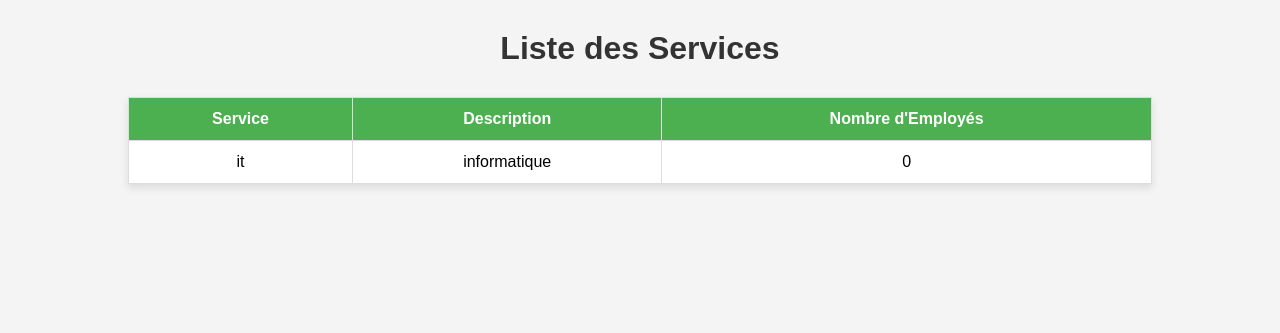
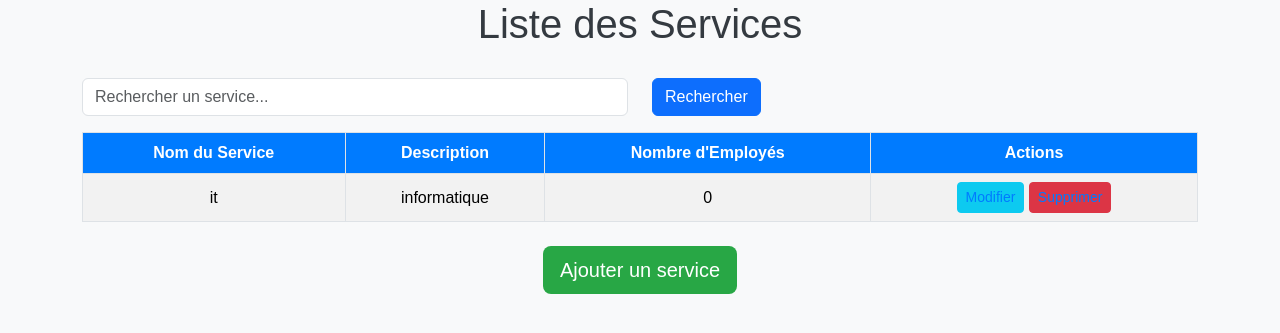
Before and after one commit to coding-with-lounas/rh-management-system, a Django app: page /services/ in a window 1280 px wide. Shown: the top 333 px of the page. Run offline with Django 5.2, Linux system fonts and the light colour scheme; data comes from the database, SQL or seed files in the repository; both versions use the stored data as it was after the commit; data that the repository does not hold is empty.

Commit message:
edit in service html

```diff
--- a/rh_management/admin_rh/templates/testservice.html
+++ b/rh_management/admin_rh/templates/testservice.html
@@ -3,52 +3,50 @@
 <head>
     <meta charset="UTF-8">
     <meta name="viewport" content="width=device-width, initial-scale=1.0">
-    <title>Services et Employés</title>
+    <title>Liste des Services</title>
+    <!-- Lien vers Bootstrap -->
+    <link href="https://cdn.jsdelivr.net/npm/bootstrap@5.3.0-alpha1/dist/css/bootstrap.min.css" rel="stylesheet">
+
     <style>
         body {
+            background-color: #f8f9fa;
             font-family: Arial, sans-serif;
-            margin: 0;
-            padding: 0;
-            background-color: #f4f4f4;
         }
-
         h1 {
+            margin-bottom: 30px;
+            color: #343a40;
             text-align: center;
-            margin-top: 30px;
-            color: #333;
+            font-size: 2.5rem;
         }
-
         table {
-            width: 80%;
-            margin: 30px auto;
-            border-collapse: collapse;
-            background-color: #fff;
-            box-shadow: 0 4px 8px rgba(0, 0, 0, 0.1);
+            margin: 0 auto;
+            width: 90%;
         }
-
         th, td {
-            padding: 12px;
             text-align: center;
-            border: 1px solid #ddd;
+            vertical-align: middle;
         }
-
-        th {
-            background-color: #4CAF50;
+        .table th, .table td {
+            border: 1px solid #dee2e6;
+        }
+        .table th {
+            background-color: #007bff;
             color: white;
         }
-
-        tr:nth-child(even) {
-            background-color: #f2f2f2;
+        .table td a {
+            text-decoration: none;
+            color: #007bff;
         }
-
-        tr:hover {
-            background-color: #ddd;
+        .table td a:hover {
+            color: #0056b3;
+            text-decoration: underline;
         }
-
-        .message {
-            text-align: center;
-            font-size: 18px;
-            color: #888;
+        .btn-custom {
+            background-color: #28a745;
+            color: white;
+        }
+        .btn-custom:hover {
+            background-color: #218838;
         }
     </style>
 </head>
@@ -56,13 +54,32 @@
 
     <h1>Liste des Services</h1>
 
-    {% if services %}
-    <table>
+    <!-- Formulaire de recherche -->
+    <div class="container">
+        <form method="GET" action="{% url 'rechercherService' %}">
+            <div class="row mb-3">
+                <div class="col-md-6">
+                    <input type="text" class="form-control" name="search" placeholder="Rechercher un service..." value="{{ request.GET.search }}">
+                </div>
+                <div class="col-md-3">
+                    <button type="submit" class="btn btn-primary">Rechercher</button>
+                </div>
+            </div>
+        </form>
+
+        <!-- Message d'erreur ou d'info -->
+        {% if message %}
+            <div class="alert alert-info">{{ message }}</div>
+        {% endif %}
+
+        <!-- Tableau des services -->
+        <table class="table table-striped table-hover">
             <thead>
                 <tr>
-                <th>Service</th>
+                    <th>Nom du Service</th>
                     <th>Description</th>
                     <th>Nombre d'Employés</th>
+                    <th>Actions</th>
                 </tr>
             </thead>
             <tbody>
@@ -70,16 +87,23 @@
                     <tr>
                         <td>{{ service.nom_service }}</td>
                         <td>{{ service.description }}</td>
-                <td>{{ service.nbr_employe }}</td>  <!-- Affiche le nombre d'employés -->
+                        <td>{{ service.nbr_employe }}</td> <!-- Affichage du nombre d'employés -->
+                        <td>
+                            <a href="{% url 'modifierService' service.id %}" class="btn btn-info btn-sm">Modifier</a>
+                            <a href="{% url 'supprimerService' service.id %}" class="btn btn-danger btn-sm">Supprimer</a>
+                        </td>
                     </tr>
                 {% endfor %}
             </tbody>
         </table>
-    {% else %}
-    <div class="message">
-        Aucun service trouvé.
+
+        <!-- Bouton d'ajout de service -->
+        <div class="text-center mt-4">
+            <a href="{% url 'ajouterService' %}" class="btn btn-custom btn-lg">Ajouter un service</a>
         </div>
-    {% endif %}
+    </div>
 
+    <script src="https://cdn.jsdelivr.net/npm/@popperjs/core@2.11.6/dist/umd/popper.min.js"></script>
+    <script src="https://cdn.jsdelivr.net/npm/bootstrap@5.3.0-alpha1/dist/js/bootstrap.min.js"></script>
 </body>
 </html>
--- a/rh_management/admin_rh/urls.py
+++ b/rh_management/admin_rh/urls.py
@@ -15,6 +15,7 @@ urlpatterns = [
     path('service/ajouter/', views.ajouterService, name='ajouterService'),
     path('service/modifier/<int:pk>/', views.modifierService, name='modifierService'),
     path('service/supprimer/<int:pk>/', views.supprimerService, name='supprimerService'),
+    path('services/recherche/', views.rechercherService, name='rechercherService'),
     # absence
     path('ajouter-absence/', views.ajouterAbsence, name='ajouterAbsence'),
     path('editer-absence/<int:pk>/', views.editerAbsence, name='editerAbsence'),
--- a/rh_management/admin_rh/views.py
+++ b/rh_management/admin_rh/views.py
@@ -124,7 +124,7 @@ def afficherService(request):
     services= Service.objects.all()
     return render(request,'testservice.html',{'services':services})
 
- # Vue pour afficherun service avec le nombre d'employe
+ # Vue pour afficher un service avec le nombre d'employe
 def nbr_emp_par_service(request):
     emp=Service.objects.annotate(nbr_employe=Count('rel_emp'))
 
```
Also changed, not shown: rh_management/admin_rh/templates/testEditservice.html (added, +50 -0 lines), rh_management/admin_rh/templates/testsuppservice.html (added, +45 -0 lines), rh_management/db.sqlite3. Lines whose indentation alone changed are shown as unchanged.
